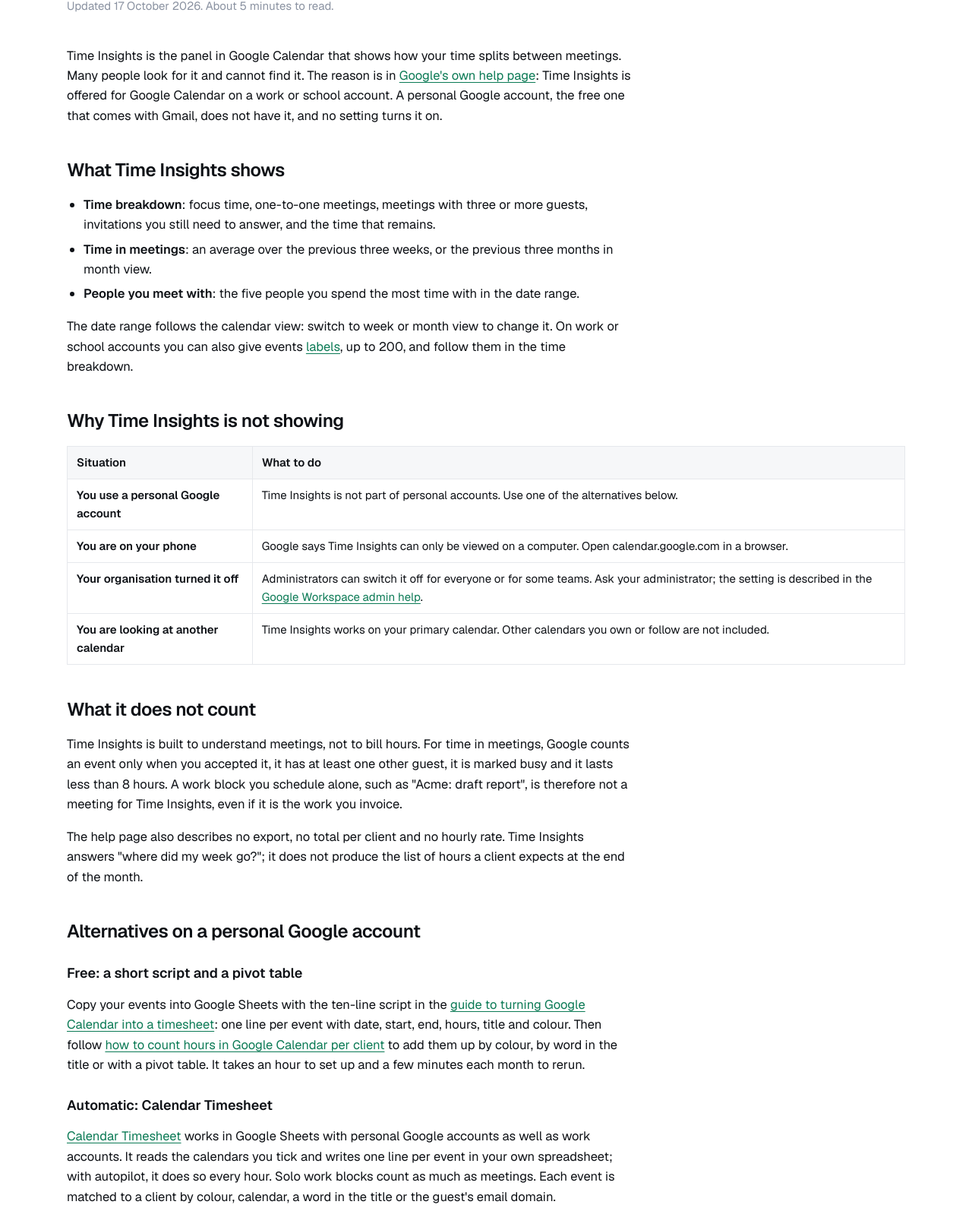
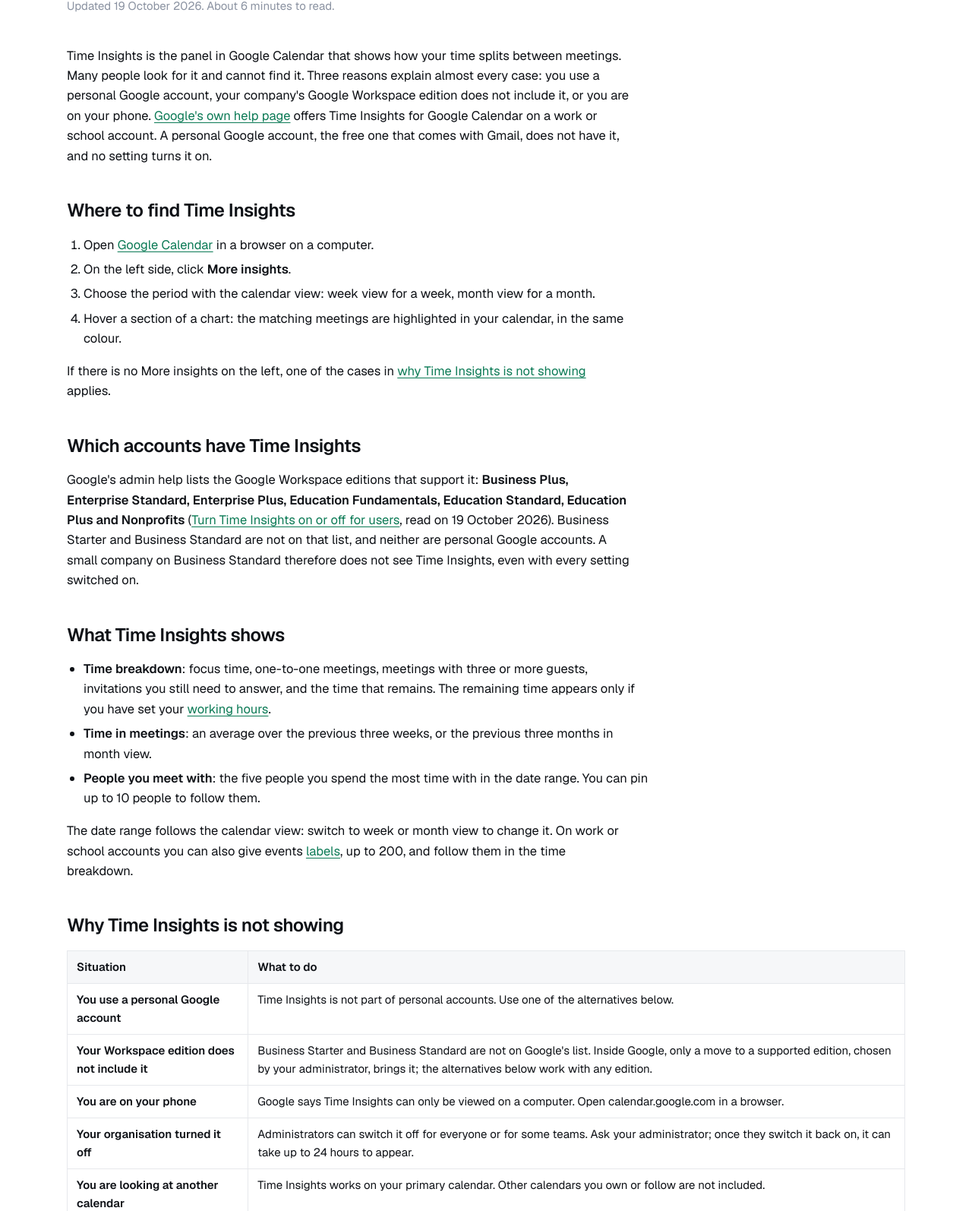
Before and after one commit to propierrechevallier-sys/calendartimesheet-site, a plain HTML site: page guides/google-calendar-time-insights-personal-account/index.html in a window 1280 px wide. Shown: the part 249-1843 px from the top of the page at 76% size. Drawn offline with Linux system fonts and the light colour scheme.

Commit message:
Time Insights guide: where to find it, which Workspace editions have it, working hours, the free hours calculator as an alternative

```diff
--- a/guides/google-calendar-time-insights-personal-account/index.html
+++ b/guides/google-calendar-time-insights-personal-account/index.html
@@ -3,8 +3,8 @@
 <head>
 <meta charset="utf-8">
 <meta name="viewport" content="width=device-width, initial-scale=1">
-<title>Google Calendar Time Insights on a personal account</title>
-<meta name="description" content="Why Time Insights is missing from personal Google accounts, what it counts and what it skips, and how to get hours per client from any Google Calendar.">
+<title>Google Calendar Time Insights: where it is, why it's missing</title>
+<meta name="description" content="Time Insights is only in some Google Workspace editions. Where to find it, why it is missing, what it counts, and free ways to see your hours on any account.">
 <link rel="canonical" href="https://calendartimesheet.com/guides/google-calendar-time-insights-personal-account/">
 <link rel="icon" href="/assets/icon.svg" type="image/svg+xml">
 <link rel="apple-touch-icon" href="/assets/apple-touch-icon.png">
@@ -13,49 +13,66 @@
 <link rel="stylesheet" href="/assets/style.css">
 <meta property="og:type" content="article">
 <meta property="og:site_name" content="Calendar Timesheet">
-<meta property="og:title" content="Google Calendar Time Insights on a personal account">
-<meta property="og:description" content="Why Time Insights is missing from personal Google accounts, what it counts and what it skips, and how to get hours per client from any Google Calendar.">
+<meta property="og:title" content="Google Calendar Time Insights: where it is, why it's missing">
+<meta property="og:description" content="Time Insights is only in some Google Workspace editions. Where to find it, why it is missing, what it counts, and free ways to see your hours on any account.">
 <meta property="og:url" content="https://calendartimesheet.com/guides/google-calendar-time-insights-personal-account/">
 <meta property="og:image" content="https://calendartimesheet.com/assets/og.png">
 <meta property="og:image:width" content="1200">
 <meta property="og:image:height" content="630">
 <meta name="twitter:card" content="summary_large_image">
-<script type="application/ld+json">{"@context":"https://schema.org","@type":"BreadcrumbList","itemListElement":[{"@type":"ListItem","position":1,"name":"Home","item":"https://calendartimesheet.com/"},{"@type":"ListItem","position":2,"name":"Guides","item":"https://calendartimesheet.com/guides/"},{"@type":"ListItem","position":3,"name":"Google Calendar Time Insights on a personal account","item":"https://calendartimesheet.com/guides/google-calendar-time-insights-personal-account/"}]}</script>
-<script type="application/ld+json">{"@context":"https://schema.org","@type":"Article","headline":"Google Calendar Time Insights on a personal account","description":"Why Time Insights is missing from personal Google accounts, what it counts and what it skips, and how to get hours per client from any Google Calendar.","image":"https://calendartimesheet.com/assets/og.png","datePublished":"2026-10-15","dateModified":"2026-10-17","author":{"@type":"Person","name":"Pierre Chevallier","url":"https://calendartimesheet.com/about/"},"publisher":{"@type":"Organization","name":"Calendar Timesheet","logo":{"@type":"ImageObject","url":"https://calendartimesheet.com/assets/apple-touch-icon.png"}},"mainEntityOfPage":"https://calendartimesheet.com/guides/google-calendar-time-insights-personal-account/"}</script>
+<script type="application/ld+json">{"@context":"https://schema.org","@type":"BreadcrumbList","itemListElement":[{"@type":"ListItem","position":1,"name":"Home","item":"https://calendartimesheet.com/"},{"@type":"ListItem","position":2,"name":"Guides","item":"https://calendartimesheet.com/guides/"},{"@type":"ListItem","position":3,"name":"Google Calendar Time Insights: where it is, why it's missing","item":"https://calendartimesheet.com/guides/google-calendar-time-insights-personal-account/"}]}</script>
+<script type="application/ld+json">{"@context":"https://schema.org","@type":"Article","headline":"Google Calendar Time Insights: where it is, why it's missing","description":"Time Insights is only in some Google Workspace editions. Where to find it, why it is missing, what it counts, and free ways to see your hours on any account.","image":"https://calendartimesheet.com/assets/og.png","datePublished":"2026-10-15","dateModified":"2026-10-19","author":{"@type":"Person","name":"Pierre Chevallier","url":"https://calendartimesheet.com/about/"},"publisher":{"@type":"Organization","name":"Calendar Timesheet","logo":{"@type":"ImageObject","url":"https://calendartimesheet.com/assets/apple-touch-icon.png"}},"mainEntityOfPage":"https://calendartimesheet.com/guides/google-calendar-time-insights-personal-account/"}</script>
 </head>
 <body>
 <a class="skip" href="#main">Skip to content</a>
 <header class="top"><div class="wrap"><a class="brand" href="/" aria-label="Calendar Timesheet, home"><span class="logo" aria-hidden="true"><span><i></i><i></i><i></i></span></span>Calendar Timesheet</a><nav class="nav" aria-label="Main"><a href="/#how">How it works</a><a href="/#features">Features</a><a href="/#pricing">Pricing</a><a href="/guides/">Guides</a><details class="lang"><summary aria-label="Language"><svg width="16" height="16" viewBox="0 0 24 24" fill="none" stroke="currentColor" stroke-width="2" stroke-linecap="round" aria-hidden="true"><circle cx="12" cy="12" r="10"/><path d="M2 12h20"/><path d="M12 2a15 15 0 0 1 0 20a15 15 0 0 1 0-20z"/></svg><span class="lang-long">English</span><span class="lang-short">EN</span></summary><ul><li><a href="/" hreflang="en" lang="en" aria-current="page">English</a></li><li><a href="/de/" hreflang="de" lang="de">Deutsch</a></li><li><a href="/fr/" hreflang="fr" lang="fr">Français</a></li><li><a href="/es/" hreflang="es" lang="es">Español</a></li><li><a href="/pt-br/" hreflang="pt-BR" lang="pt-BR">Português (Brasil)</a></li><li><a href="/ja/" hreflang="ja" lang="ja">日本語</a></li><li><a href="/nl/" hreflang="nl" lang="nl">Nederlands</a></li></ul></details><a class="btn primary sm" href="/get-the-sheet/">Get the free sheet</a></nav></div></header>
 <main id="main" class="page"><div class="wrap">
-<h1>Google Calendar Time Insights on a personal account</h1>
-<p class="meta">Updated 17 October 2026. About 5 minutes to read.</p>
+<h1>Google Calendar Time Insights: where it is, why it's missing</h1>
+<p class="meta">Updated 19 October 2026. About 6 minutes to read.</p>
 
-<p>Time Insights is the panel in Google Calendar that shows how your time splits between meetings. Many people look for it and cannot find it. The reason is in <a href="https://support.google.com/calendar/answer/10738043">Google's own help page</a>: Time Insights is offered for Google Calendar on a work or school account. A personal Google account, the free one that comes with Gmail, does not have it, and no setting turns it on.</p>
+<p>Time Insights is the panel in Google Calendar that shows how your time splits between meetings. Many people look for it and cannot find it. Three reasons explain almost every case: you use a personal Google account, your company's Google Workspace edition does not include it, or you are on your phone. <a href="https://support.google.com/calendar/answer/10738043">Google's own help page</a> offers Time Insights for Google Calendar on a work or school account. A personal Google account, the free one that comes with Gmail, does not have it, and no setting turns it on.</p>
+
+<h2>Where to find Time Insights</h2>
+<ol>
+  <li>Open <a href="https://calendar.google.com">Google Calendar</a> in a browser on a computer.</li>
+  <li>On the left side, click <b>More insights</b>.</li>
+  <li>Choose the period with the calendar view: week view for a week, month view for a month.</li>
+  <li>Hover a section of a chart: the matching meetings are highlighted in your calendar, in the same colour.</li>
+</ol>
+<p>If there is no More insights on the left, one of the cases in <a href="#missing">why Time Insights is not showing</a> applies.</p>
+
+<h2>Which accounts have Time Insights</h2>
+<p>Google's admin help lists the Google Workspace editions that support it: <b>Business Plus, Enterprise Standard, Enterprise Plus, Education Fundamentals, Education Standard, Education Plus and Nonprofits</b> (<a href="https://knowledge.workspace.google.com/admin/calendar/turn-time-insights-on-or-off-for-users">Turn Time Insights on or off for users</a>, read on 19 October 2026). Business Starter and Business Standard are not on that list, and neither are personal Google accounts. A small company on Business Standard therefore does not see Time Insights, even with every setting switched on.</p>
 
 <h2>What Time Insights shows</h2>
 <ul>
-  <li><b>Time breakdown</b>: focus time, one-to-one meetings, meetings with three or more guests, invitations you still need to answer, and the time that remains.</li>
+  <li><b>Time breakdown</b>: focus time, one-to-one meetings, meetings with three or more guests, invitations you still need to answer, and the time that remains. The remaining time appears only if you have set your <a href="https://support.google.com/calendar/answer/7638168">working hours</a>.</li>
   <li><b>Time in meetings</b>: an average over the previous three weeks, or the previous three months in month view.</li>
-  <li><b>People you meet with</b>: the five people you spend the most time with in the date range.</li>
+  <li><b>People you meet with</b>: the five people you spend the most time with in the date range. You can pin up to 10 people to follow them.</li>
 </ul>
 <p>The date range follows the calendar view: switch to week or month view to change it. On work or school accounts you can also give events <a href="https://support.google.com/calendar/answer/12377581">labels</a>, up to 200, and follow them in the time breakdown.</p>
 
-<h2>Why Time Insights is not showing</h2>
+<h2 id="missing">Why Time Insights is not showing</h2>
 <table>
   <thead><tr><th scope="col">Situation</th><th scope="col">What to do</th></tr></thead>
   <tbody>
     <tr><td><b>You use a personal Google account</b></td><td>Time Insights is not part of personal accounts. Use one of the alternatives below.</td></tr>
+    <tr><td><b>Your Workspace edition does not include it</b></td><td>Business Starter and Business Standard are not on Google's list. Inside Google, only a move to a supported edition, chosen by your administrator, brings it; the alternatives below work with any edition.</td></tr>
     <tr><td><b>You are on your phone</b></td><td>Google says Time Insights can only be viewed on a computer. Open calendar.google.com in a browser.</td></tr>
-    <tr><td><b>Your organisation turned it off</b></td><td>Administrators can switch it off for everyone or for some teams. Ask your administrator; the setting is described in the <a href="https://support.google.com/a/answer/10985399">Google Workspace admin help</a>.</td></tr>
+    <tr><td><b>Your organisation turned it off</b></td><td>Administrators can switch it off for everyone or for some teams. Ask your administrator; once they switch it back on, it can take up to 24 hours to appear.</td></tr>
     <tr><td><b>You are looking at another calendar</b></td><td>Time Insights works on your primary calendar. Other calendars you own or follow are not included.</td></tr>
+    <tr><td><b>The remaining time is missing</b></td><td>Set your working hours in Google Calendar's settings: Time Insights counts the remaining time against them.</td></tr>
   </tbody>
 </table>
+<p>One privacy point from Google's help: anyone who can make changes and manage sharing on your calendar can also see your Time Insights.</p>
 
 <h2>What it does not count</h2>
-<p>Time Insights is built to understand meetings, not to bill hours. For time in meetings, Google counts an event only when you accepted it, it has at least one other guest, it is marked busy and it lasts less than 8 hours. A work block you schedule alone, such as "Acme: draft report", is therefore not a meeting for Time Insights, even if it is the work you invoice.</p>
+<p>Time Insights is built to understand meetings, not to bill hours. For time in meetings, Google counts an event only when you accepted it, it has at least one other guest, it is marked busy and it lasts less than 8 hours. When two meetings overlap, the shared time is counted once. A work block you schedule alone, such as "Acme: draft report", is therefore not a meeting for Time Insights, even if it is the work you invoice.</p>
 <p>The help page also describes no export, no total per client and no hourly rate. Time Insights answers "where did my week go?"; it does not produce the list of hours a client expects at the end of the month.</p>
 
-<h2>Alternatives on a personal Google account</h2>
+<h2>Alternatives on any Google account</h2>
+<h3>Free, in your browser: the hours calculator</h3>
+<p>Export your calendar from Google Calendar (Settings, Import &amp; export, Export) and drop the <code>.zip</code> into the free <a href="/google-calendar-hours-calculator/">Google Calendar hours calculator</a>. It adds up the hours per calendar, per keyword in the title and per week, for the period you choose, solo work blocks included. It works with personal accounts and every Workspace edition, needs no sign-in, and reads the file in your browser: nothing is uploaded.</p>
 <h3>Free: a short script and a pivot table</h3>
 <p>Copy your events into Google Sheets with the ten-line script in the <a href="/guides/google-calendar-timesheet/">guide to turning Google Calendar into a timesheet</a>: one line per event with date, start, end, hours, title and colour. Then follow <a href="/guides/count-hours-in-google-calendar/">how to count hours in Google Calendar per client</a> to add them up by colour, by word in the title or with a pivot table. It takes an hour to set up and a few minutes each month to rerun.</p>
 <h3>Automatic: Calendar Timesheet</h3>
@@ -64,7 +81,7 @@
 <table>
   <thead><tr><th scope="col"></th><th scope="col">Time Insights</th><th scope="col">Calendar Timesheet</th></tr></thead>
   <tbody>
-    <tr><td><b>Accounts</b></td><td>Work or school accounts</td><td>Any Google account, including personal</td></tr>
+    <tr><td><b>Accounts</b></td><td>Some Workspace editions, including school accounts</td><td>Any Google account, including personal</td></tr>
     <tr><td><b>Calendars</b></td><td>Your primary calendar</td><td>The calendars you tick, including shared ones</td></tr>
     <tr><td><b>What counts</b></td><td>Accepted meetings with other guests</td><td>Every event your rules select, meetings or not</td></tr>
     <tr><td><b>Per client</b></td><td>Labels, on work or school accounts</td><td>Colour, calendar, title word or guest domain</td></tr>
--- a/sitemap.xml
+++ b/sitemap.xml
@@ -16,7 +16,7 @@
   <url><loc>https://calendartimesheet.com/guides/bill-clients-from-google-calendar/</loc><lastmod>2026-10-17</lastmod></url>
   <url><loc>https://calendartimesheet.com/guides/google-calendar-time-tracking/</loc><lastmod>2026-10-17</lastmod></url>
   <url><loc>https://calendartimesheet.com/guides/google-sheets-timesheet-template/</loc><lastmod>2026-10-17</lastmod></url>
-  <url><loc>https://calendartimesheet.com/guides/google-calendar-time-insights-personal-account/</loc><lastmod>2026-10-17</lastmod></url>
+  <url><loc>https://calendartimesheet.com/guides/google-calendar-time-insights-personal-account/</loc><lastmod>2026-10-19</lastmod></url>
   <url><loc>https://calendartimesheet.com/guides/calculate-hours-worked-from-google-calendar/</loc><lastmod>2026-10-17</lastmod></url>
   <url><loc>https://calendartimesheet.com/de/</loc><lastmod>2026-10-17</lastmod></url>
   <url><loc>https://calendartimesheet.com/de/get-the-sheet/</loc><lastmod>2026-10-12</lastmod></url>
```
Also changed, not shown: google-calendar-hours-calculator/index.html (+2 -0 lines), guides/bill-clients-from-google-calendar/index.html (+1 -1 lines), guides/calculate-hours-worked-from-google-calendar/index.html (+1 -1 lines), guides/count-hours-in-google-calendar/index.html (+1 -1 lines), guides/export-google-calendar-to-excel/index.html (+1 -1 lines), guides/export-google-calendar-to-google-sheets/index.html (+1 -1 lines), guides/google-calendar-time-tracking/index.html (+1 -1 lines), guides/google-calendar-timesheet/index.html (+1 -1 lines), guides/google-sheets-timesheet-template/index.html (+1 -1 lines), guides/index.html (+1 -1 lines), index.html (+1 -1 lines).
